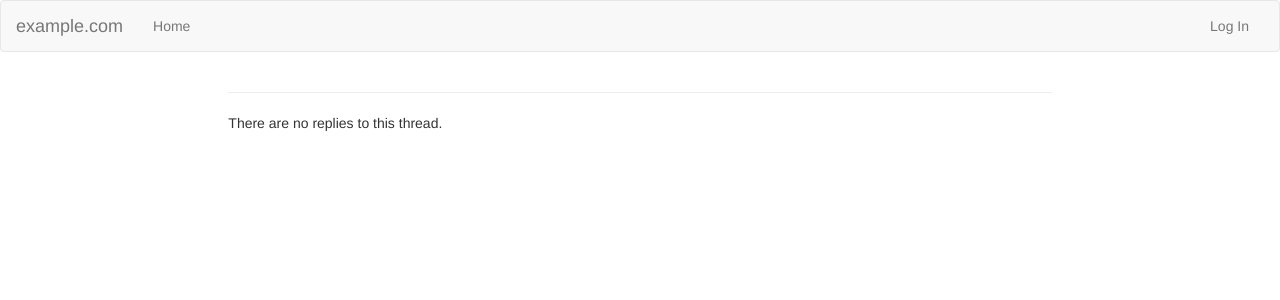
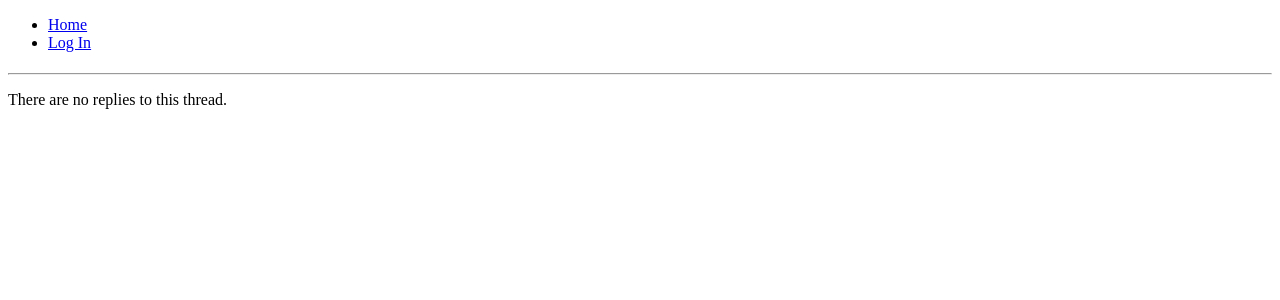
Before and after one commit to cdriehuys/django_simple_forums, a Django app: template simple_forums/templates/simple_forums/thread_detail.html in a window 1280 px wide. Shown: the top 300 px of the page. Run offline with Django 3.2, Linux system fonts and the light colour scheme; the template is opened without the code that fills it, so the values that code supplies are empty; parts of the project's set-up code (start-up, migrations or seed data) failed here and were passed over; some libraries are stand-ins or nearby versions.

Commit message:
Removing bootstrap styles from templates.

```diff
--- a/simple_forums/templates/simple_forums/base.html
+++ b/simple_forums/templates/simple_forums/base.html
@@ -5,14 +5,7 @@
 
 <head>
 
-    <meta charset="utf-8" />
-    <meta http-equiv="X-UA-Compatible" content="IE=edge" />
-    <meta name="viewport" content="width=device-width, initial-scale=1" />
-
     <title>{% block page_title %}Simple Forum{% endblock %}</title>
-
-    <link rel="stylesheet" href="https://maxcdn.bootstrapcdn.com/bootstrap/3.3.6/css/bootstrap.min.css" integrity="sha384-1q8mTJOASx8j1Au+a5WDVnPi2lkFfwwEAa8hDDdjZlpLegxhjVME1fgjWPGmkzs7" crossorigin="anonymous" />
-    <link rel="stylesheet" href="{% static 'simple_forums/css/main.css' %}" />
 
 </head>
 
@@ -20,52 +13,29 @@
 
     <header>
 
-        <nav class="navbar navbar-default">
-            <div class="container-fluid">
+        <nav>
+            <ul>
+                <li><a href="{% url 'thread-list' %}">Home</a></li>
 
-                <div class="navbar-header">
-                    <button type="button" class="navbar-toggle collapsed" data-toggle="collapse" data-target="#navbar-collapse" aria-expanded="false">
-                        <span class="sr-only">Toggle navigation</span>
-                        <span class="icon-bar"></span>
-                        <span class="icon-bar"></span>
-                        <span class="icon-bar"></span>
-                    </button>
-                    <a class="navbar-brand" href="{% url 'thread-list' %}">{{ request.site.name }}</a>
-                </div>
+                {% if request.user.is_authenticated %}
 
-                <div class="collapse navbar-collapse" id="navbar-collapse">
-                    <ul class="nav navbar-nav">
-                        <li><a href="{% url 'thread-list' %}">Home</a></li>
-                        {% if request.user.is_authenticated %}
-                            <li><a href="#">New Thread</a></li>
-                        {% endif %}
-                    </ul>
-                    <ul class="nav navbar-nav navbar-right">
-                        {% if request.user.is_authenticated %}
-                            <li class="dropdown">
-                                <a href="#" class="dropdown-toggle" data-toggle="dropdown" role="button" aria-haspopup="true" aria-expanded="false">{{ request.user }}<span class="caret"></span></a>
-                                <ul class="dropdown-menu">
-                                    <li><a href="#">Log Out</a></li>
-                                </ul>
-                            </li>
-                        {% else %}
-                            <li><a href="#">Log In</a></li>
-                        {% endif %}
-                    </ul>
-                </div>
-            </div>
+                    <li><a href="#">New Thread</a></li>
+                    <li><a href="#">Log Out</a></li>
+
+                {% else %}
+
+                    <li><a href="#">Log In</a></li>
+
+                {% endif %}
+
+            </ul>
         </nav>
 
     </header>
 
     <main>
-        <div class="container-fluid">
-            {% block content %}{% endblock %}
-        </div>
+        {% block content %}{% endblock %}
     </main>
-
-    <script src="https://ajax.googleapis.com/ajax/libs/jquery/1.11.3/jquery.min.js"></script>
-    <script src="https://maxcdn.bootstrapcdn.com/bootstrap/3.3.6/js/bootstrap.min.js" integrity="sha384-0mSbJDEHialfmuBBQP6A4Qrprq5OVfW37PRR3j5ELqxss1yVqOtnepnHVP9aJ7xS" crossorigin="anonymous"></script>
 
 </body>
 
--- a/simple_forums/templates/simple_forums/thread_detail.html
+++ b/simple_forums/templates/simple_forums/thread_detail.html
@@ -1,9 +1,6 @@
 {% extends 'simple_forums/base.html' %}
 
 {% block content %}
-
-	<div class="row">
-		<div class="col-md-8 col-md-offset-2">
 
 	<h1>{{ thread.title }}</h1>
 
@@ -13,20 +10,16 @@
 		{% if messages %}
 			{% for message in messages %}
 
-						<div class="row post-area">
+				<div class="post-area">
 
-							<div class="col-sm-3">
 					<div class="post-heading">
 						<h4 class="text-primary">{{ message.user }}</h4>
 						<p>{{ message.time_created }}</p>
 						<span class="hidden-xs arrow"></span>
 					</div>
-							</div>
 
-							<div class="col-sm-9">
 					<div class="post-content">
 						{{ message.body }}
-								</div>
 					</div>
 
 				</div>
@@ -41,7 +34,4 @@
 		{% endif %}
 	{% endwith %}
 
-		</div>
-	</div>
-
 {% endblock %}
--- a/simple_forums/templates/simple_forums/thread_list.html
+++ b/simple_forums/templates/simple_forums/thread_list.html
@@ -4,7 +4,7 @@
 
 	{% if thread_list %}
 
-		<table class="table table-hover thread-table">
+		<table>
 
 			<thead>
 				<tr>
@@ -28,7 +28,9 @@
 		</table>
 
 	{% else %}
+
 		<p>No threads found.</p>
+
 	{% endif %}
 
 {% endblock %}
```
Lines whose indentation alone changed are shown as unchanged.
